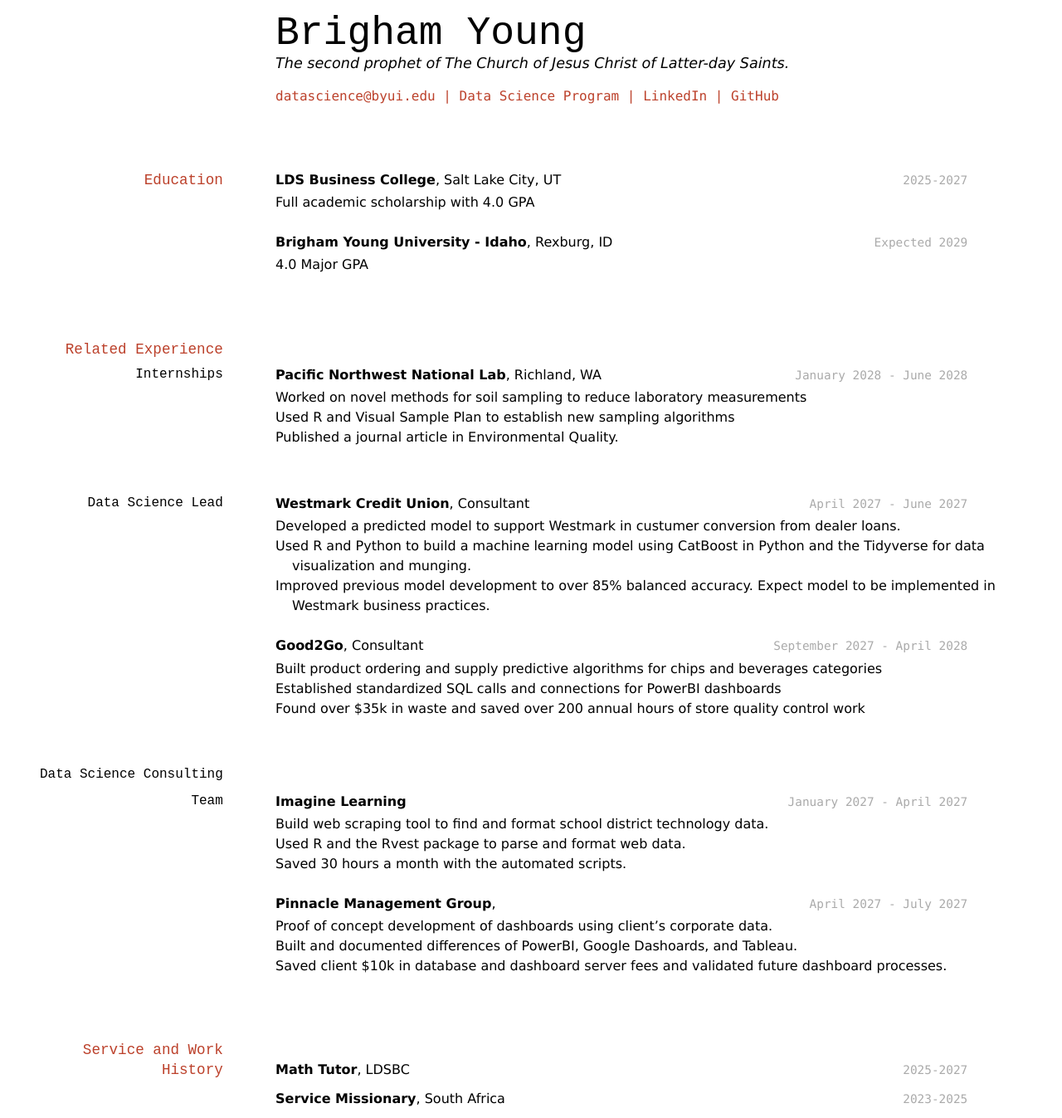
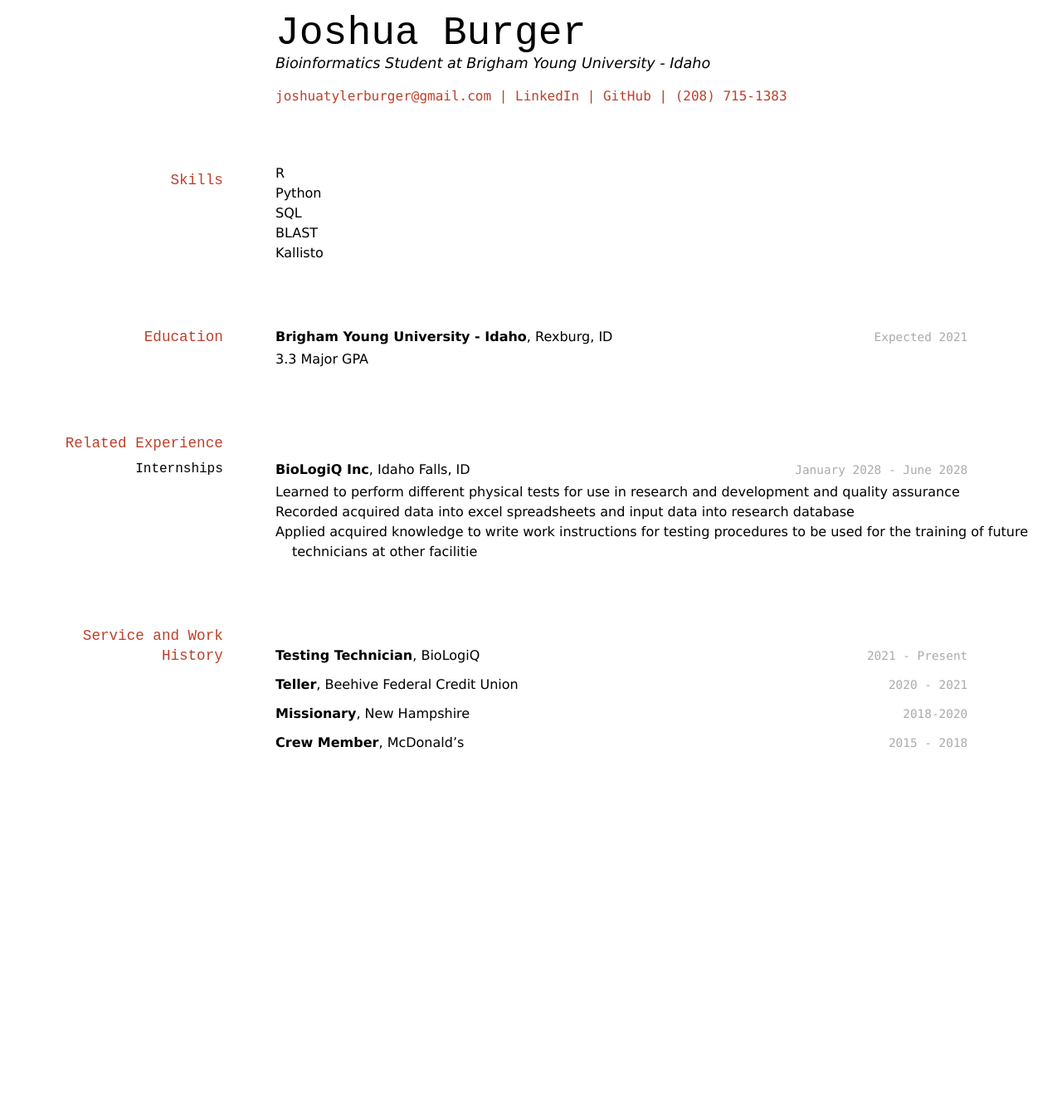
Before and after one commit to jburger99/joshburger-resume, a Jekyll site: the page built from docs/index.md, in a window 1280 px wide. Shown: the whole page at 83% size. Built offline with Jekyll 4.4.1, drawn with Linux system fonts in a browser that asks for light colours; after the commit the page ends 918 px from its top, so only the background shows below that.

Commit message:
Update index.md

```diff
--- a/docs/index.md
+++ b/docs/index.md
@@ -1,30 +1,34 @@
 ---
 layout: cv
-title: Brigham Young's Resume
+title: Joshua Burger's Resume
 ---
-# Brigham Young
-The second prophet of The Church of Jesus Christ of Latter-day Saints.
+# Joshua Burger
+Bioinformatics Student at Brigham Young University - Idaho
 
 <div id="webaddress">
-<a href="datascience@byui.edu">datascience@byui.edu</a>
-| <a href="https://byuidatascience.github.io/development.html">Data Science Program</a>
-| <a href="https://www.linkedin.com/groups/13537407/">LinkedIn</a>
-| <a href="https://github.com/byuids-resumes">GitHub</a>
+<a href="joshuatylerburger@gmail.com">joshuatylerburger@gmail.com</a>
+| <a href="https://www.linkedin.com/in/joshua-burger-31509114a/">LinkedIn</a>
+| <a href="https://github.com/jburger99">GitHub</a>
+| <a href="(208) 715-1383">(208) 715-1383</a>
 </div>
 
 <!-- https://www.monique.tech/the-art-of-markdown -->
 
+## Skills
+
+- R
+- Python
+- SQL
+- BLAST
+- Kallisto
+
 ## Education
 
-`2025-2027`
-__LDS Business College__, Salt Lake City, UT
 
-- Full academic scholarship with 4.0 GPA
-
-`Expected 2029`
+`Expected 2021`
 __Brigham Young University - Idaho__, Rexburg, ID
 
-- 4.0 Major GPA
+- 3.3 Major GPA
 
 
 ## Related Experience
@@ -32,53 +36,28 @@ __Brigham Young University - Idaho__, Rexburg, ID
 ### Internships
 
 `January 2028 - June 2028`
-__Pacific Northwest National Lab__, Richland, WA
+__BioLogiQ Inc__, Idaho Falls, ID
 
-- Worked on novel methods for soil sampling to reduce laboratory measurements
-- Used R and Visual Sample Plan to establish new sampling algorithms
-- Published a journal article in Environmental Quality.
-
-### Data Science Lead
-
-`April 2027 - June 2027`
-__Westmark Credit Union__, Consultant
-
-- Developed a predicted model to support Westmark in custumer conversion from dealer loans.
-- Used R and Python to build a machine learning model using CatBoost in Python and the Tidyverse for data visualization and munging.
-- Improved previous model development to over 85% balanced accuracy. Expect model to be implemented in Westmark business practices.
-
-`September 2027 - April 2028`
-__Good2Go__, Consultant
-
-- Built product ordering and supply predictive algorithms for chips and beverages categories
-- Established standardized SQL calls and connections for PowerBI dashboards
-- Found over $35k in waste and saved over 200 annual hours of store quality control work
-
-### Data Science Consulting Team
-
-`January 2027 - April 2027`
-__Imagine Learning__
-
-- Build web scraping tool to find and format school district technology data.
-- Used R and the Rvest package to parse and format web data.
-- Saved 30 hours a month with the automated scripts.
-
-`April 2027 - July 2027`
-__Pinnacle Management Group__,
-
-- Proof of concept development of dashboards using client's corporate data.
-- Built and documented differences of PowerBI, Google Dashoards, and Tableau.
-- Saved client $10k in database and dashboard server fees and validated future dashboard processes.
-
+- Learned to perform different physical tests for use in research and
+development and quality assurance
+- Recorded acquired data into excel spreadsheets and input data into research
+database
+- Applied acquired knowledge to write work instructions for testing procedures
+to be used for the training of future technicians at other facilitie
 
 ## Service and Work History
 
-`2025-2027`
-__Math Tutor__, LDSBC
+`2021 - Present`
+__Testing Technician__, BioLogiQ
 
+`2020 - 2021`
+__Teller__, Beehive Federal Credit Union
 
-`2023-2025`
-__Service Missionary__, South Africa
+`2018-2020`
+__Missionary__, New Hampshire
+
+`2015 - 2018`
+__Crew Member__, McDonald's
 
 
 
```
